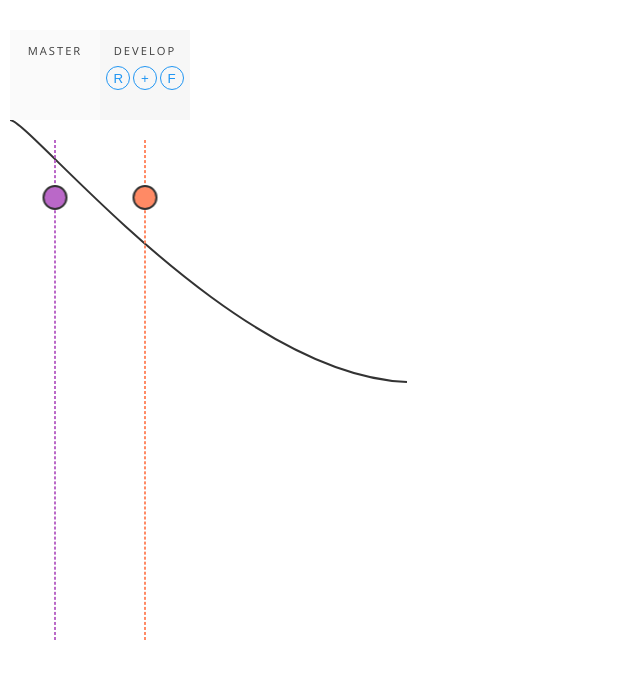
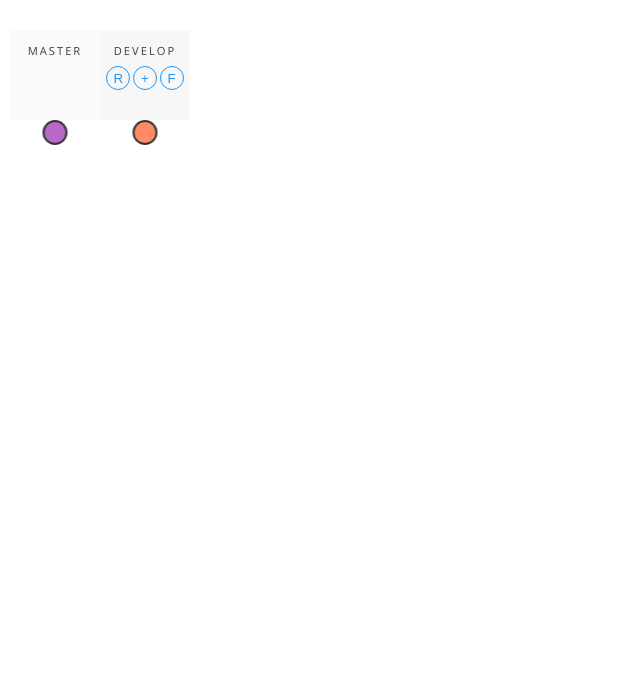
Before and after one commit to vraa/gitflowanimated, a React (Create React App) app: page / in a window 1280 px wide. Shown: the top 678 px of the page, without its empty margins (0-640 px from the left). Built offline with nearby package versions, Linux system fonts and the light colour scheme.

Commit message:
Get connections working.

```diff
--- a/src/App.js
+++ b/src/App.js
@@ -16,13 +16,15 @@ const seedData = () => {
             id: shortid.generate(),
             branch: masterID,
             gridIndex: 1,
+            parents: null,
         },
         {
             id: shortid.generate(),
             branch: developID,
             gridIndex: 1,
+            parents: null
         }
-    ]
+    ];
     return {
         branches: [
             {
@@ -51,7 +53,7 @@ class App extends Component {
 
     state = {
         project: seedData()
-    }
+    };
 
     handleCommit = (branchID, mergeGridIndex = 0) => {
         let {commits} = this.state.project;
@@ -60,7 +62,8 @@ class App extends Component {
         commits.push({
             id: shortid.generate(),
             branch: branchID,
-            gridIndex: lastCommit.gridIndex + mergeGridIndex + 1
+            gridIndex: lastCommit.gridIndex + mergeGridIndex + 1,
+            parents: [lastCommit.id]
         });
         this.setState({
             commits
@@ -73,7 +76,7 @@ class App extends Component {
         let featureBranchName = 'feature ' + ((featureBranches || []).length + 1);
         let developCommits = commits.filter(c => c.branch === developID);
         const lastDevelopCommit = developCommits[developCommits.length - 1];
-        let featutreOffset = lastDevelopCommit.gridIndex + 1;
+        let featureOffset = lastDevelopCommit.gridIndex + 1;
         let newBranch = {
             id: shortid.generate(),
             name: featureBranchName,
@@ -84,7 +87,8 @@ class App extends Component {
         let newCommit = {
             id: shortid.generate(),
             branch: newBranch.id,
-            gridIndex: featutreOffset
+            gridIndex: featureOffset,
+            parents: [lastDevelopCommit.id]
         };
         commits.push(newCommit);
         branches.push(newBranch);
@@ -111,7 +115,8 @@ class App extends Component {
         let newCommit = {
             id: shortid.generate(),
             branch: newBranch.id,
-            gridIndex: releaseOffset
+            gridIndex: releaseOffset,
+            parents: [lastDevelopCommit.id]
         };
         commits.push(newCommit);
         branches.push(newBranch);
@@ -135,13 +140,15 @@ class App extends Component {
         const masterMergeCommit = {
             id: shortid.generate(),
             branch: masterID,
-            gridIndex: Math.max(lastSourceCommit.gridIndex, lastMasterCommit.gridIndex) + 1
+            gridIndex: Math.max(lastSourceCommit.gridIndex, lastMasterCommit.gridIndex) + 1,
+            parents: [lastMasterCommit.id, lastSourceCommit.id]
         };
 
         const developMergeCommit = {
             id: shortid.generate(),
             branch: developID,
-            gridIndex: Math.max(lastSourceCommit.gridIndex, lastDevelopCommit.gridIndex) + 1
+            gridIndex: Math.max(lastSourceCommit.gridIndex, lastDevelopCommit.gridIndex) + 1,
+            parents: [lastDevelopCommit.id, lastSourceCommit.id]
         };
 
         commits.push(masterMergeCommit, developMergeCommit);
@@ -164,7 +171,8 @@ class App extends Component {
         const mergeCommit = {
             id: shortid.generate(),
             branch: targetBranchID,
-            gridIndex: Math.max(lastSourceCommit.gridIndex, lastTargetCommit.gridIndex) + 1
+            gridIndex: Math.max(lastSourceCommit.gridIndex, lastTargetCommit.gridIndex) + 1,
+            parents: [lastSourceCommit.id, lastTargetCommit.id]
         };
         commits.push(mergeCommit);
 
--- /dev/null
+++ b/src/connections.js
@@ -0,0 +1,87 @@
+import React, {Component} from "react";
+import styled from "styled-components";
+
+const ConnectionsElm = styled.svg`
+    position: absolute;
+    top: 0;
+    left: 0;
+    width: 100%;
+    height: 100%;
+    z-index: 10;
+`;
+
+class Connections extends Component {
+
+    render() {
+        const {paths} = this.props;
+        return (
+            <ConnectionsElm>
+                {
+                    paths.map((path, idx) => {
+                        const {src, tgt} = path;
+                        let elm = null;
+                        if (src.left === tgt.left) {
+                            elm = <line
+                                key={'p' + src.left + '-' + src.top + '-' + idx}
+                                x1={src.left} y1={src.top + 25} x2={tgt.left} y2={tgt.top}
+                                fill={'none'}
+                                stroke={'#3d3d3d'}
+                                strokeWidth={2}
+                            />
+                        } else {
+                            let p1, p2, c1, c2;
+                            if (src.left < tgt.left) {
+                                p1 = {
+                                    x: src.left,
+                                    y: src.top + 12.5
+                                };
+                                p2 = {
+                                    x: tgt.left,
+                                    y: tgt.top + 12.5
+                                };
+                                c1 = {
+                                    x: p1.x + 45,
+                                    y: p1.y
+                                };
+                                c2 = {
+                                    x: p2.x - 45,
+                                    y: p2.y
+                                };
+                            } else {
+                                p1 = {
+                                    x: src.left,
+                                    y: src.top + 12.5
+                                };
+                                p2 = {
+                                    x: tgt.left,
+                                    y: tgt.top + 12.5
+                                };
+                                c1 = {
+                                    x: p1.x - 45,
+                                    y: p1.y
+                                };
+                                c2 = {
+                                    x: p2.x + 45,
+                                    y: p2.y
+                                };
+                            }
+
+                            let pathStr = `M${p1.x},${p1.y} C${c1.x},${c1.y} ${c2.x},${c2.y} ${p2.x},${p2.y}`;
+                            elm = <path
+                                key={'p' + src.left + '-' + src.top + '-' + idx}
+                                d={pathStr}
+                                fill={'none'}
+                                stroke={'#3d3d3d'}
+                                strokeWidth={2}
+                            />
+                        }
+
+                        return elm;
+                    })
+                }
+            </ConnectionsElm>
+        )
+    }
+}
+
+export default Connections;
--- a/src/gitflow.js
+++ b/src/gitflow.js
@@ -1,8 +1,10 @@
 import React, {Component} from "react";
+import ReactDOM from "react-dom";
 import styled from "styled-components";
 import {ButtonIcon, fallDownAnimation} from "./global-styles";
 import {release} from "os";
 import GoeyFilter from "./goey-filter";
+import Connections from "./connections";
 
 const GitFlowElm = styled.div`
 `;
@@ -52,13 +54,12 @@ const BranchName = styled.h4`
 
 const Commits = styled.ol`
     position: relative;
-    margin-top: 20px;
     min-height: 500px;
     filter: url('#goo');
     z-index: 20;
     &:before {
         position: absolute;
-        display: block;
+        display: none;
         content: '';
         height: 100%;
         border: 1px dashed ${p => p.color || '#000'};
@@ -76,7 +77,7 @@ const Commit = styled.li`
     width: 25px;
     height: 25px;
     border-radius: 50%;
-    transform: translate(-50%,0);
+    transform: translate(-50%,-45px);
     background-color: ${p => p.color || '#9d9d9d'};
     border: 2px solid #333;
     animation: ${fallDownAnimation} cubic-bezier(0.770, 0.000, 0.175, 1.000) 1s;
@@ -84,7 +85,7 @@ const Commit = styled.li`
     z-index: 20;
 `;
 
-const Connections = styled.svg`
+const ConnectionsContainer = styled.div`
     position: absolute;
     top: 0;
     left: 0;
@@ -94,6 +95,47 @@ const Connections = styled.svg`
 `;
 
 class GitFlow extends Component {
+
+    componentWillMount() {
+        this.commitPositions = {};
+    }
+
+    componentDidMount() {
+        this.connectCommits();
+    }
+
+    componentDidUpdate() {
+        this.connectCommits();
+    }
+
+    cacheConnectionsContainer = (elm) => {
+        this.connectionsContainer = elm;
+    };
+
+    storeCommitPosition = (id, offset = 0, commitElm) => {
+        if (commitElm) {
+            this.commitPositions[id] = {
+                top: commitElm.offsetTop,
+                left: (offset * 90) + commitElm.offsetLeft
+            }
+        }
+    };
+
+    connectCommits = () => {
+        const {commits} = this.props.project;
+        let paths = commits.map(commit => {
+            const {parents} = commit;
+            const tgtPosition = this.commitPositions[commit.id];
+            return (parents || []).map(p => {
+                return {
+                    src: this.commitPositions[p],
+                    tgt: tgtPosition
+                }
+            });
+        });
+        paths = [].concat.apply([], paths);
+        ReactDOM.render(<Connections paths={paths}/>, this.connectionsContainer);
+    };
 
     renderCommitButton = (branch) => {
         return (
@@ -199,28 +241,22 @@ class GitFlow extends Component {
             featureBranches,
             noOfBranches
         } = param;
+        let branches = [masterBranch, ...releaseBranches, developBranch, ...featureBranches];
         return (
             <GridColumn
                 count={noOfBranches}
             >
-                {this.renderBranchCommit(masterBranch)}
                 {
-                    releaseBranches.map((branch) => {
-                        return this.renderBranchCommit(branch)
+                    branches.map((branch, index) => {
+                        return this.renderBranchCommit(branch, index)
                     })
                 }
-                {this.renderBranchCommit(developBranch)}
-                {
-                    featureBranches.map((branch) => {
-                        return this.renderBranchCommit(branch)
-                    })
-                }
-                {this.renderConnections()}
+                <ConnectionsContainer innerRef={this.cacheConnectionsContainer}/>
             </GridColumn>
         )
     };
 
-    renderBranchCommit = (branch) => {
+    renderBranchCommit = (branch, branchIndex) => {
         const {commits} = this.props.project;
         const branchCommits = commits.filter(c => c.branch === branch.id);
         return (
@@ -231,9 +267,7 @@ class GitFlow extends Component {
                 {
                     branchCommits.map((commit) => {
                         return <Commit
-                            innerRef={(elm) => {
-                                console.log(elm && elm.getBoundingClientRect())
-                            }}
+                            innerRef={this.storeCommitPosition.bind(this, commit.id, branchIndex)}
                             key={'commit-' + commit.id}
                             color={branch.color}
                             top={commit.gridIndex - 1}
@@ -241,15 +275,6 @@ class GitFlow extends Component {
                     })
                 }
             </Commits>
-        )
-    };
-
-    renderConnections = () => {
-        return (
-            <Connections>
-
-                <path d="M0,0 C20,0 222,255 397,262" fill={'none'} stroke={'#333'} strokeWidth={2}/>
-            </Connections>
         )
     };
 
--- a/src/global-styles.js
+++ b/src/global-styles.js
@@ -95,6 +95,6 @@ export const ButtonIcon = styled.button`
 
 export const fallDownAnimation = keyframes`
     to {
-      transform: translate(-50%, 45px);
+      transform: translate(-50%, 0);
     }
 `;
```
